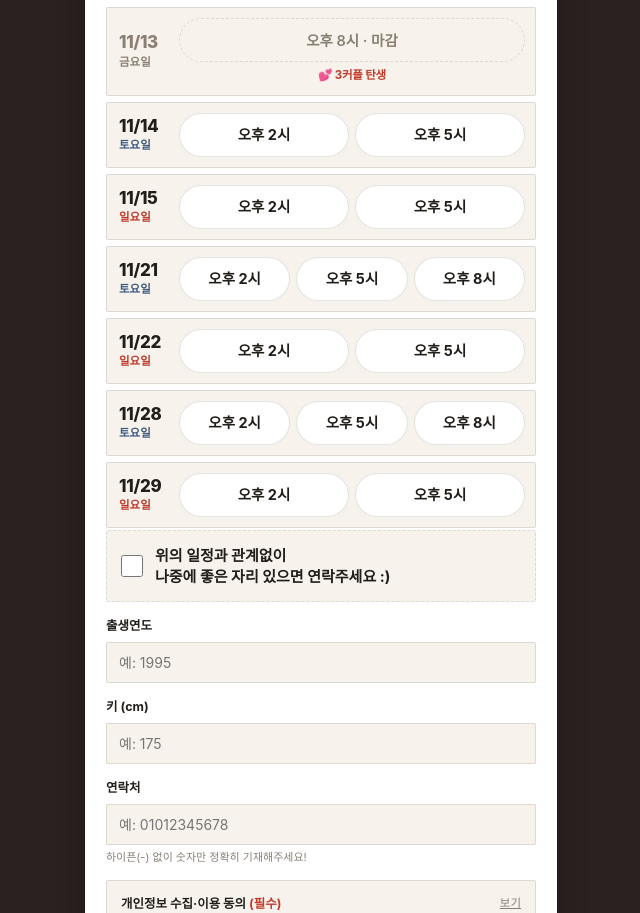
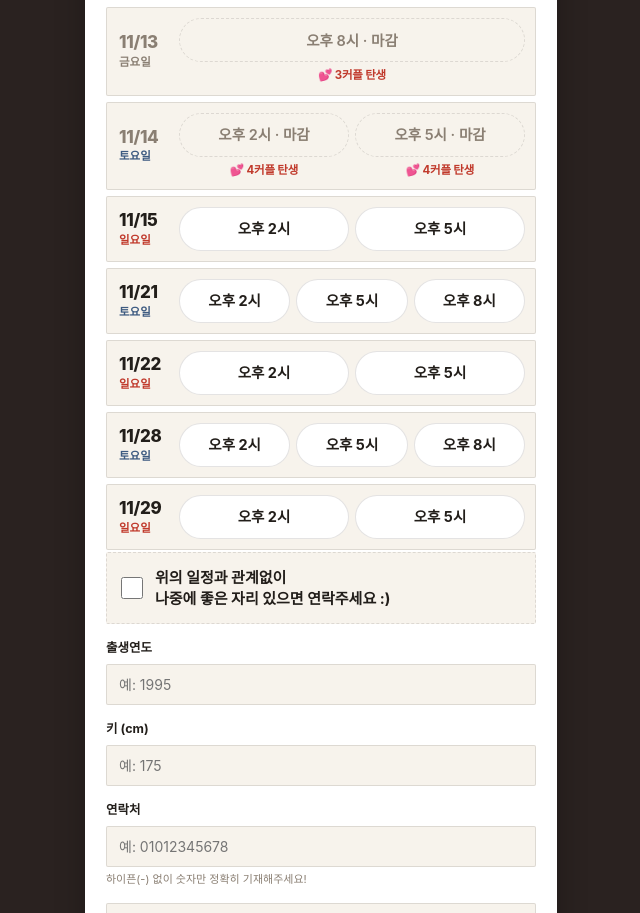
Before and after one commit to minieo/wemeet-landing, a plain HTML site: page index.html in a window 1280 px wide. Shown: the part 6041-6954 px from the top of the page, without its empty margins (319-959 px from the left). Drawn offline with Linux system fonts and the light colour scheme; a web font is replaced by a local one.

Commit message:
11/14(토) 마감 + 2시 4커플·5시 4커플 탄생 표시
Co-Authored-By: Claude Opus 5.5 <noreply@anthropic.com>
Claude-Session: https://claude.ai/code/session_014zimAzRkxDNsANWyUXk5nA

```diff
--- a/index.html
+++ b/index.html
@@ -2019,10 +2019,10 @@ src="https://www.facebook.com/tr?id=1377010317496207&ev=PageView&noscript=1"
       year: 2026, month: 11, label: "2026년 11월",
       gridId: "cal-grid-11", labelId: "cal-month-label-11",
       activeDays: [1, 7, 8, 13, 14, 15, 21, 22, 28, 29],
-      bookableDays: [14, 15, 21, 22, 28, 29],
-      closedDays: [1, 7, 8, 13],
-      formClosedDays: [13], // 11/13(금) 마감 표시
-      couples: { 13: {"20:00": 3} }, // 마감 회차 밑에 "💕 N커플 탄생" — 실제 매칭 결과만, 0이면 안 넣기
+      bookableDays: [15, 21, 22, 28, 29],
+      closedDays: [1, 7, 8, 13, 14],
+      formClosedDays: [13, 14], // 11/13(금)·11/14(토) 마감 표시
+      couples: { 13: {"20:00": 3}, 14: {"14:00": 4, "17:00": 4} }, // 마감 회차 밑에 "💕 N커플 탄생" — 실제 매칭 결과만, 0이면 안 넣기
       times: ["14:00", "17:00"],
       dayTimes: { 13: ["20:00"], 21: ["14:00", "17:00", "20:00"], 28: ["14:00", "17:00", "20:00"] }, // 기본 times와 다른 날만: { 날짜: ["시간", ...] }
       closedSlots: {}, // 신청 열린 날 중 특정 회차만 마감: { 날짜: ["시간", ...] }
```
